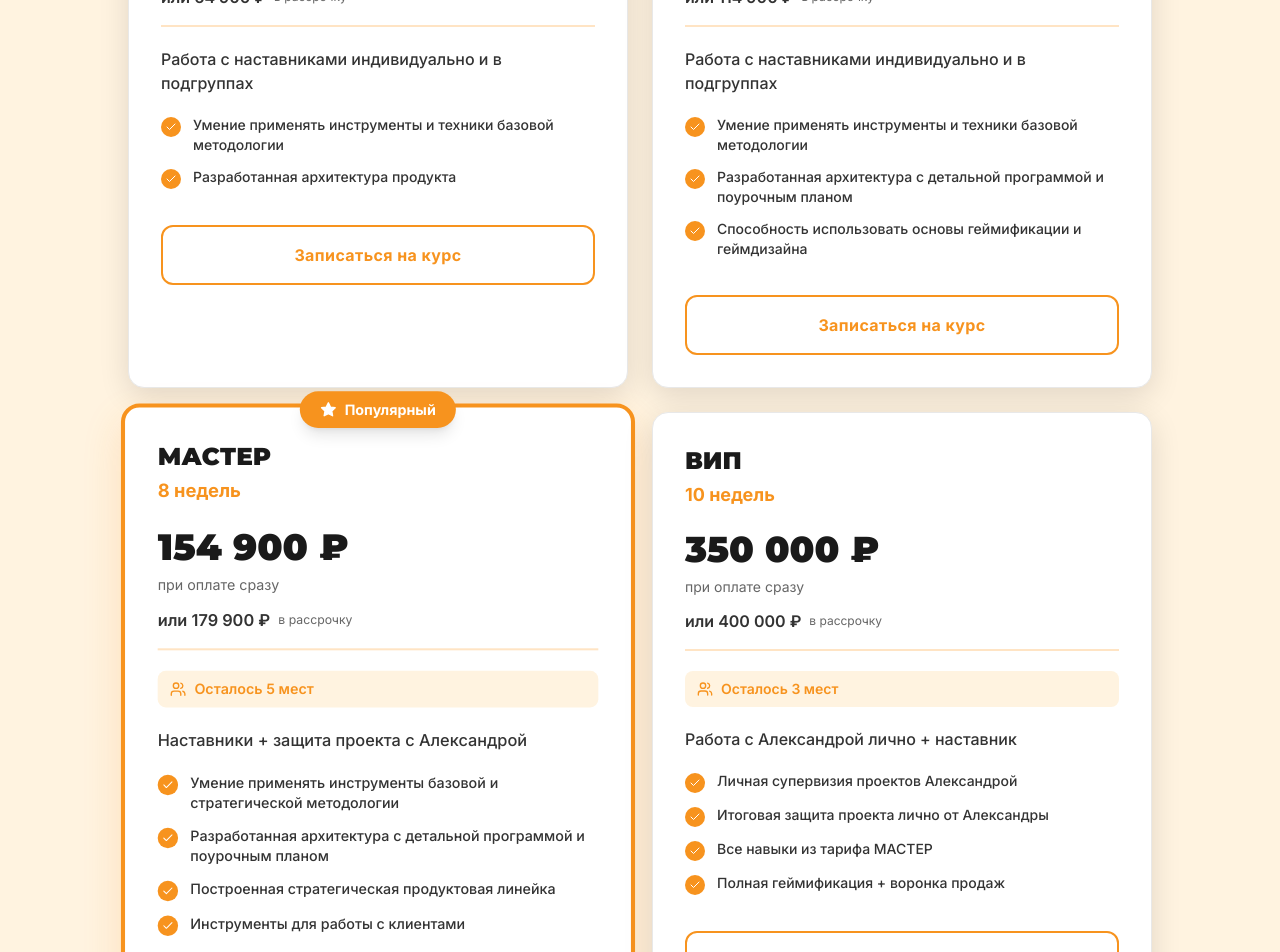
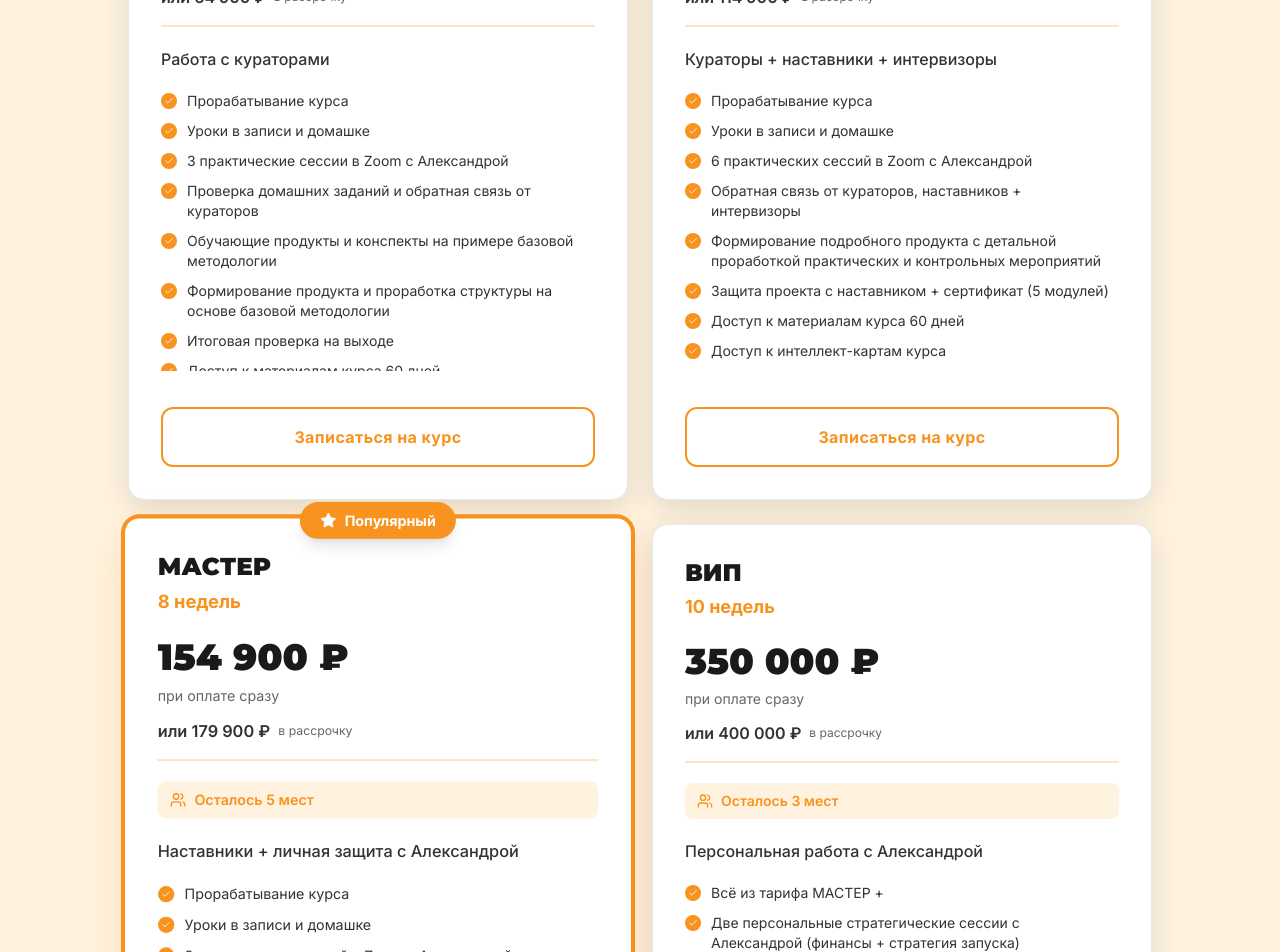
Before and after one commit to sergey9lap-sys/Metodologiya_AGK, a Next.js app: page / in a window 1280 px wide. Shown: the part 9380-10332 px from the top of the page. Built offline with nearby package versions, Linux system fonts and the light colour scheme; no server answers.

Commit message:
pricing full complete

```diff
--- a/src/sections/Pricing.tsx
+++ b/src/sections/Pricing.tsx
@@ -16,57 +16,82 @@ const tariffs = [
   {
     name: "БАЗОВЫЙ",
     duration: "3 недели",
-    format: "Работа с наставниками индивидуально и в подгруппах",
+    format: "Работа с кураторами",
     priceNow: 54900,
     priceInstallment: 64900,
     spotsLeft: null,
-    results: [
-      "Умение применять инструменты и техники базовой методологии",
-      "Разработанная архитектура продукта",
+    features: [
+      "Прорабатывание курса",
+      "Уроки в записи и домашке",
+      "3 практические сессии в Zoom с Александрой",
+      "Проверка домашних заданий и обратная связь от кураторов",
+      "Обучающие продукты и конспекты на примере базовой методологии",
+      "Формирование продукта и проработка структуры на основе базовой методологии",
+      "Итоговая проверка на выходе",
+      "Доступ к материалам курса 60 дней",
+      "Подключение к общему чату",
     ],
     highlighted: false,
   },
   {
     name: "ОПТИМАЛЬНЫЙ",
     duration: "5 недель",
-    format: "Работа с наставниками индивидуально и в подгруппах",
+    format: "Кураторы + наставники + интервизоры",
     priceNow: 99900,
     priceInstallment: 114900,
     spotsLeft: null,
-    results: [
-      "Умение применять инструменты и техники базовой методологии",
-      "Разработанная архитектура с детальной программой и поурочным планом",
-      "Способность использовать основы геймификации и геймдизайна",
+    features: [
+      "Прорабатывание курса",
+      "Уроки в записи и домашке",
+      "6 практических сессий в Zoom с Александрой",
+      "Обратная связь от кураторов, наставников + интервизоры",
+      "Формирование подробного продукта с детальной проработкой практических и контрольных мероприятий",
+      "Защита проекта с наставником + сертификат (5 модулей)",
+      "Доступ к материалам курса 60 дней",
+      "Доступ к интеллект-картам курса",
+      "Возможность получить индивидуальный диплом",
+      "Возможность претендовать на сотрудничество с командой Александры",
+      "Для лучших — приглашение на личный курс Александры со скидкой",
     ],
     highlighted: false,
   },
   {
     name: "МАСТЕР",
     duration: "8 недель",
-    format: "Наставники + защита проекта с Александрой",
+    format: "Наставники + личная защита с Александрой",
     priceNow: 154900,
     priceInstallment: 179900,
     spotsLeft: 5,
-    results: [
-      "Умение применять инструменты базовой и стратегической методологии",
-      "Разработанная архитектура с детальной программой и поурочным планом",
-      "Построенная стратегическая продуктовая линейка",
-      "Инструменты для работы с клиентами",
+    features: [
+      "Прорабатывание курса",
+      "Уроки в записи и домашке",
+      "8 практических сессий в Zoom с Александрой",
+      "Обратная связь от кураторов и наставников + Александра лично курирует в чате",
+      "Стратегическое наставничество (построение продуктовой линейки + 4 шаг)",
+      "Разборы и предзащиты с Александрой",
+      "Итоговая защита проекта лично с Александрой",
+      "Доступ к материалам курса 60 дней + продлеваемость",
+      "Возможность получить индивидуальный диплом",
+      "Возможность претендовать на сотрудничество с командой Александры",
+      "Для лучших — приглашение на личный курс Александры со скидкой",
     ],
     highlighted: true,
   },
   {
     name: "ВИП",
     duration: "10 недель",
-    format: "Работа с Александрой лично + наставник",
+    format: "Персональная работа с Александрой",
     priceNow: 350000,
     priceInstallment: 400000,
     spotsLeft: 3,
-    results: [
-      "Личная супервизия проектов Александрой",
-      "Итоговая защита проекта лично от Александры",
-      "Все навыки из тарифа МАСТЕР",
-      "Полная геймификация + воронка продаж",
+    features: [
+      "Всё из тарифа МАСТЕР +",
+      "Две персональные стратегические сессии с Александрой (финансы + стратегия запуска)",
+      "VIP-наставник с персональным чатом",
+      "Возможность переключиться в обучение «Сила слова»",
+      "Личная рекомендация от Александры для лучших выпускников",
+      "По окончании — индивидуальная консультация в приватном чате с Александрой",
+      "Доступ к материалам курса без ограничений",
     ],
     highlighted: false,
   },
@@ -151,14 +176,14 @@ export function Pricing() {
                     {tariff.format}
                   </p>
 
-                  <div className="space-y-3">
-                    {tariff.results.map((result, rIndex) => (
-                      <div key={rIndex} className="flex items-start gap-3">
-                        <div className="w-5 h-5 rounded-full bg-orange-1 flex items-center justify-center flex-shrink-0 mt-0.5">
-                          <Check className="w-3 h-3 text-white" />
+                  <div className="space-y-2.5 max-h-[280px] overflow-y-auto pr-2">
+                    {tariff.features.map((feature, fIndex) => (
+                      <div key={fIndex} className="flex items-start gap-2.5">
+                        <div className="w-4 h-4 rounded-full bg-orange-1 flex items-center justify-center flex-shrink-0 mt-0.5">
+                          <Check className="w-2.5 h-2.5 text-white" />
                         </div>
-                        <span className="text-text-secondary text-sm font-medium">
-                          {result}
+                        <span className="text-text-secondary text-sm">
+                          {feature}
                         </span>
                       </div>
                     ))}
```
